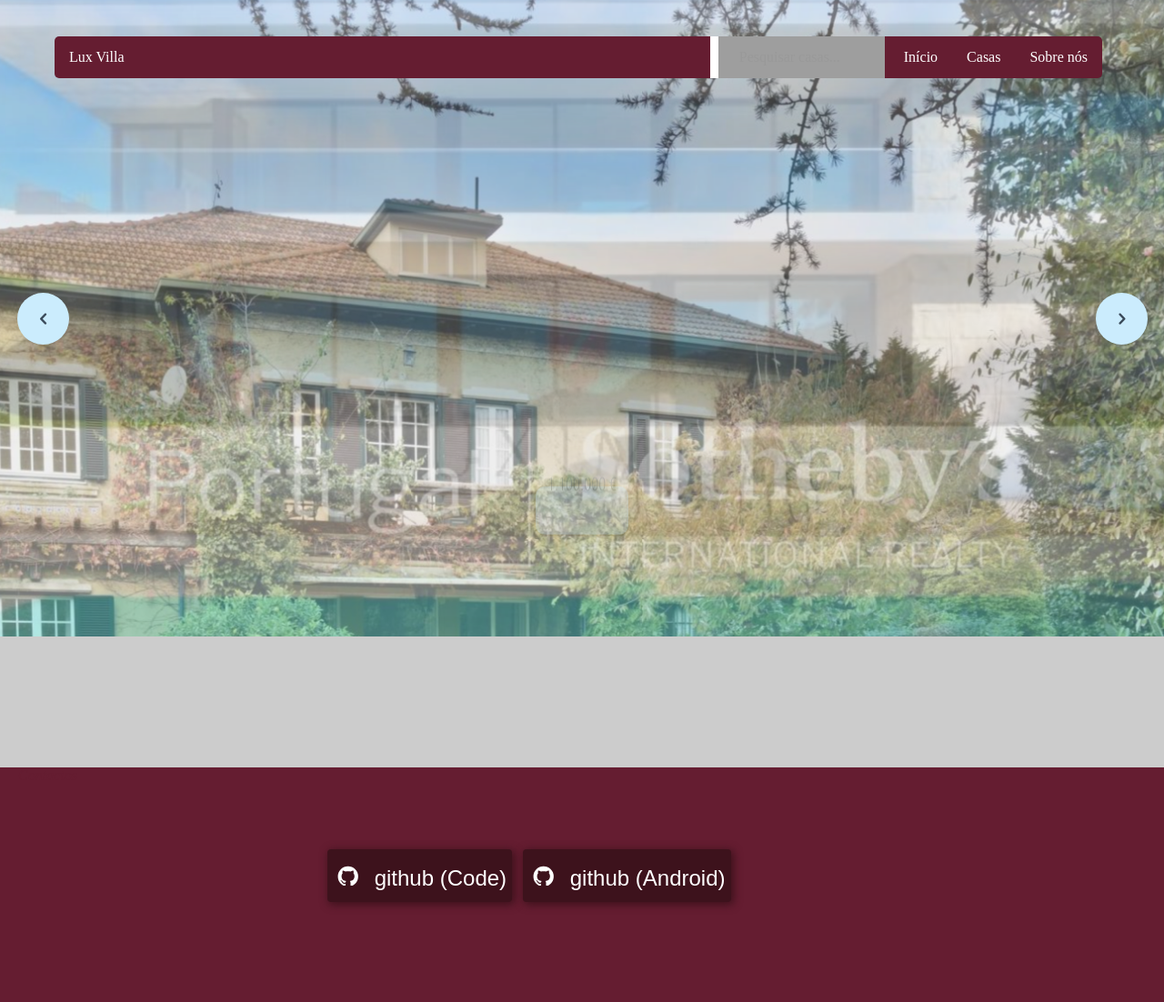
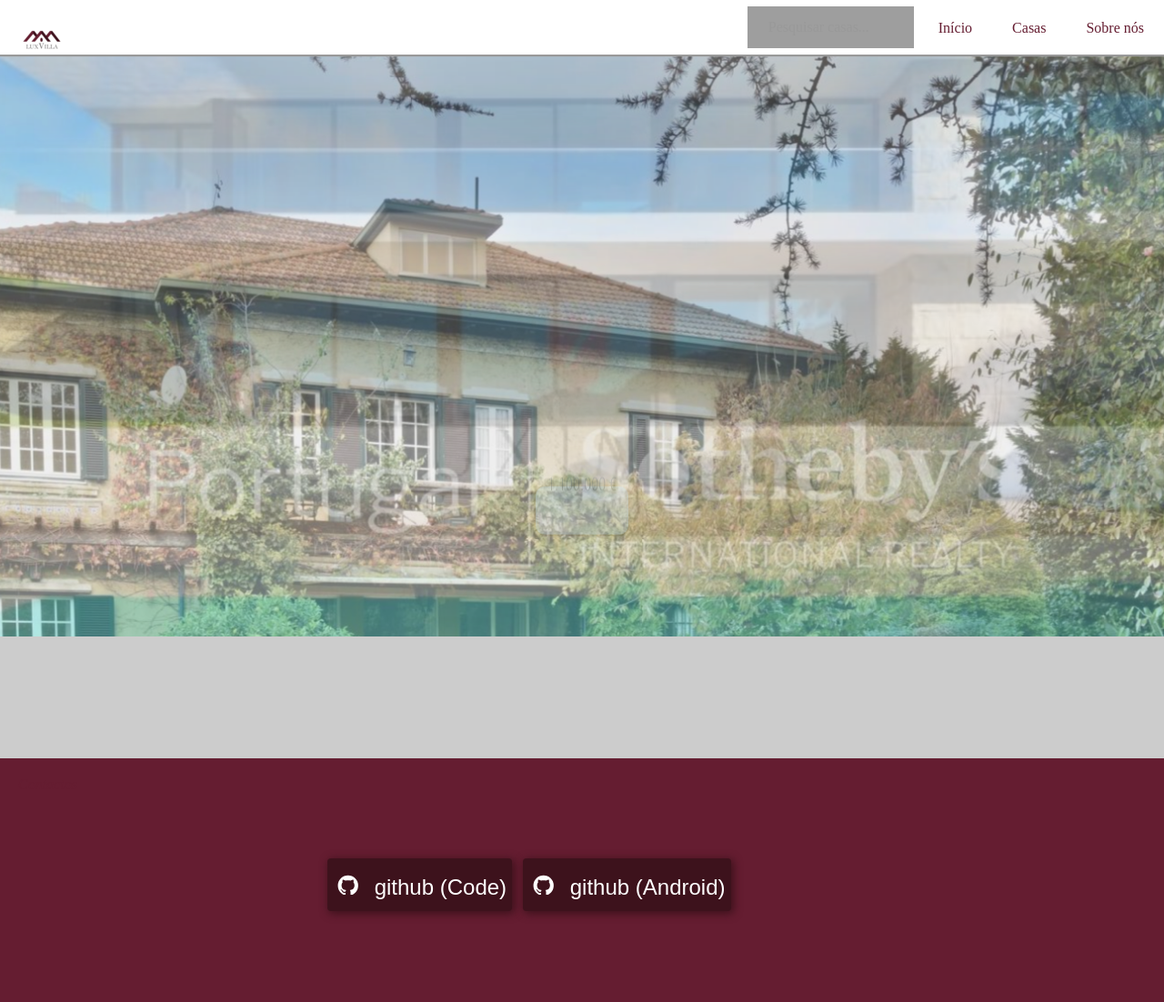
Before and after one commit to brunomassa/Luxvilla-web, a PHP site: page / in a window 1280 px wide. Shown: the whole page at 91% size. After the commit the page ends 1008 px from the top, so only its background shows below. Run offline with PHP 8.4, Linux system fonts and the light colour scheme; data that the repository does not hold is empty; some libraries are stand-ins or nearby versions; grey boxes are pictures that could not be loaded.

Commit message:
new responsive layout

```diff
--- a/index.php
+++ b/index.php
@@ -40,57 +40,85 @@
 	// fade in #back-top
 	$(function () {
 		$(window).scroll(function () {
-			if ($(this).scrollTop() > 650) {
+			if ($(this).scrollTop() > 500) {
 				$('#back-top').fadeIn();
 			} else {
 				$('#back-top').fadeOut();
 			}
-		});
-
-		// scroll body to 0px on click
-		$('#back-top a').click(function () {
-			$('body,html').animate({
-				scrollTop: 0
-			}, 800);
-			return false;
 		});
 	});
 
 });
 </script>
 <script>
-    // Document ready shorthand statement
-    $(function() {
-      // Select link by id and add click event
-      $('#casalink').click(function() {
+$(document).ready(function () {
+    //$(document).on("scroll", onScroll);
 
-        // Animate Scroll to #bottom
-        $('html,body').animate({
-          scrollTop: $("#casas").offset().top }, // Tell it to scroll to the top #bottom
-          800 // How long scroll will take in milliseconds
-        );
+    //smoothscroll
+    $('a[href^="#"]').on('click', function (e) {
+        e.preventDefault();
+        $(document).off("scroll");
 
-        // Prevent default behavior of link
-        return false;
-      });
+        $('a').each(function () {
+            //$(this).removeClass('active');
+        })
+        //$(this).addClass('active');
+
+        var target = this.hash,
+            menu = target;
+        $target = $(target);
+        $('html, body').stop().animate({
+            'scrollTop': $target.offset().top
+        }, 800, 'swing', function () {
+            window.location.hash = target;
+            $(document).on("scroll", onScroll);
+        });
     });
-  </script>
+});
+
+/*function onScroll(event){
+    var scrollPos = $(document).scrollTop();
+    $('#menu a').each(function () {
+        var currLink = $(this);
+        var refElement = $(currLink.attr("href"));
+        if (refElement.position().top <= scrollPos && refElement.position().top + refElement.height() > scrollPos) {
+            $('#menu ul li a').removeClass("active");
+            currLink.addClass("active");
+        }
+        else{
+            currLink.removeClass("active");
+        }
+    });
+}*/
+</script>
+<script>
+function myFunction() {
+    var x = document.getElementById("menusite");
+    if (x.className === "menu") {
+        x.className += " responsive";
+    } else {
+        x.className = "menu";
+    }
+}
+</script>
 </head>
 
 <body bgcolor="#CCC">
-<ul id="menu">
-  <li style="float:left"><a href="http://brunoferreira.esy.es/">Lux Villa</a></li>
+<ul class="menu" id="menusite">
+  <li ><a href="http://brunoferreira.esy.es"><img src="favicon.ico"></a></li>
   <li><a href="sobre nos.html">Sobre n&oacute;s</a></li>
-  <li><a href="#casas" id="casalink">Casas</a></li>
+  <li><a href="#casas">Casas</a></li>
 
-  <li><a href="http://brunoferreira.esy.es/">In&iacute;cio</a></li>
+  <li><a href="#inicio">In&iacute;cio</a></li>
+  <li class="icon">
+    <a href="javascript:void(0);" style="font-size:15px;" onclick="myFunction()">☰</a>
+  </li>
 
-  <form style="float:right; margin-right:5px;" action="http://brunoferreira.esy.es/search/" method="post">
+  <form style="float:right; margin-right:5px; margin-top:7px;" action="http://brunoferreira.esy.es/search/" method="post">
 	<input type="search" placeholder="Pesquisar casas..." name="q">
 </form>
-
 </ul>
-
+<div id="inicio">
 <link href="cssslider_files/csss_engine1/style.css" rel="stylesheet">
 
 <script src="cssslider_files/csss_engine1/gestures.js" type="text/javascript"></script> <div class='csslider1 autoplay '>
@@ -122,7 +150,9 @@
 			<label class='num1' for='cs_slide1_1'><span><i></i><b></b></span></label>
 			<label class='num2' for='cs_slide1_2'><span><i></i><b></b></span></label>
 		</div>
-		</div><div style="background:#CCC; width:100%; min-height:100px; margin-top:10px; padding-bottom:10px; overflow: hidden;" id="casas">
+		</div>
+        </div>
+<div id="casas" style="background:#CCC; width:100%; min-height:100px; margin-top:10px; padding-bottom:10px; overflow: hidden;">
 
 <?php
 define("servername","mysql.hostinger.pt");
@@ -166,7 +196,7 @@
 mysqli_close($conn);
 ?>
 </div>
-<footer id="contactos">
+        <footer id="contactos">
         <p style="font-style:italic"><font color="#651D31">Contactos</font></p>
         <div style="margin: 0 auto;  font-style:italic; width: 50%; padding-top:40px;">
         <blockquote>
@@ -179,8 +209,7 @@
 </svg><font size="5" color="#FFFFFF"> github (Android)</font></span></button></a>
         </div>
 </footer>
-
 <p id="back-top">
-		<a href="#top"><span></span></a>
+		<a href="#inicio"><span></span></a>
 	</p></body>
 </html>
--- a/styles/styles.css
+++ b/styles/styles.css
@@ -21,38 +21,91 @@
 	/*Correçao de um bug no body*/
 	margin:0 !important;
 	padding:0 !important;
+	width:100%;
+	height:100%;
 }
-#menu {
+ ul.menu {
 	/*menu*/
 	list-style-type: none;
+	display:table;
     margin: 0;
     padding: 0;
     overflow: hidden;
-    background-color: #651D31;/*cor do menu*/
+    background-color: #FFF;/*cor do menu*/
 	z-index: 3;
-	position: absolute;
-	margin-top: 40px;
-	margin-left: 60px;
-	border-radius: 5px;
-	width: 90%;
+	width: 100%;
+	height:60px;
+	top:0;
+    position:fixed;
+	-webkit-box-shadow: 0px 0px 4px 0px #ffffff;
+     box-shadow: 0px 0px 1px 0px #ffffff;
+	 box-shadow:1px 1px 1px 1px #999;
 
 }
 
-#menu li {
+ul.menu li {
     float: right;/*alinhamento dos links*/
+	text-align: center;
+	height:inherit;
 }
 
-#menu li a {
+ul.menu li a {
     display: inline-block;
-    color: white;
+    color: #651D31;
     text-align: center;
-    padding: 14px 16px;
+    padding: 22px;
     text-decoration: none;
+
 }
 
-#menu li a:hover {
-    background-color: #3D121C;
+ul.menu li:first-child{
+	float:left;
 }
+
+ul.menu li:first-child:hover a {
+    background-color: #FFF;
+	color: #FFF;
+	padding: 22px;
+}
+
+ul.menu li a:hover{
+    background-color: #651D31;
+	color: #FFF;
+	padding: 22px;
+}
+
+ul.menu li a.active{
+    background-color: #651D31;
+	color: #FFF;
+}
+
+ul.menu li.icon {display: none;}
+
+@media screen and (max-width:680px) {
+  ul.menu li:not(:first-child) {display: none;}
+  ul.menu li.icon {
+    float: right;
+    display: inline-block;
+  }
+}
+
+@media screen and (max-width:680px) {
+  ul.menu.responsive {position: relative;}
+  ul.menu.responsive li.icon {
+    position: absolute;
+    right: 0;
+    top: 0;
+  }
+  ul.menu.responsive li {
+    float: none;
+    display: block;
+  }
+  ul.menu.responsive li a {
+    display: block;
+    text-align: center;
+  }
+}
+
 p{
 	/*estilo do paragrafo*/
 	margin-left:20px;
@@ -139,10 +192,13 @@
 
 footer {
 /* Footer */
+margin-top:10px;
    bottom:0;
    width:100%;
    background:#651D31;
-   height:258px;
+   min-height:258px;
+   height:auto;
+   overflow:hidden;
 }
 
 input {
```
Also changed, not shown: casa1.html (+17 -5 lines), casa10.html (+17 -5 lines), casa2.html (+17 -5 lines), casa3.html (+17 -5 lines), casa4.html (+17 -5 lines), casa5.html (+19 -6 lines), casa6.html (+17 -5 lines), casa7.html (+17 -5 lines), casa8.html (+17 -5 lines), casa9.html (+17 -5 lines), search/index.php (+18 -6 lines), sobre nos.html (+17 -5 lines).
